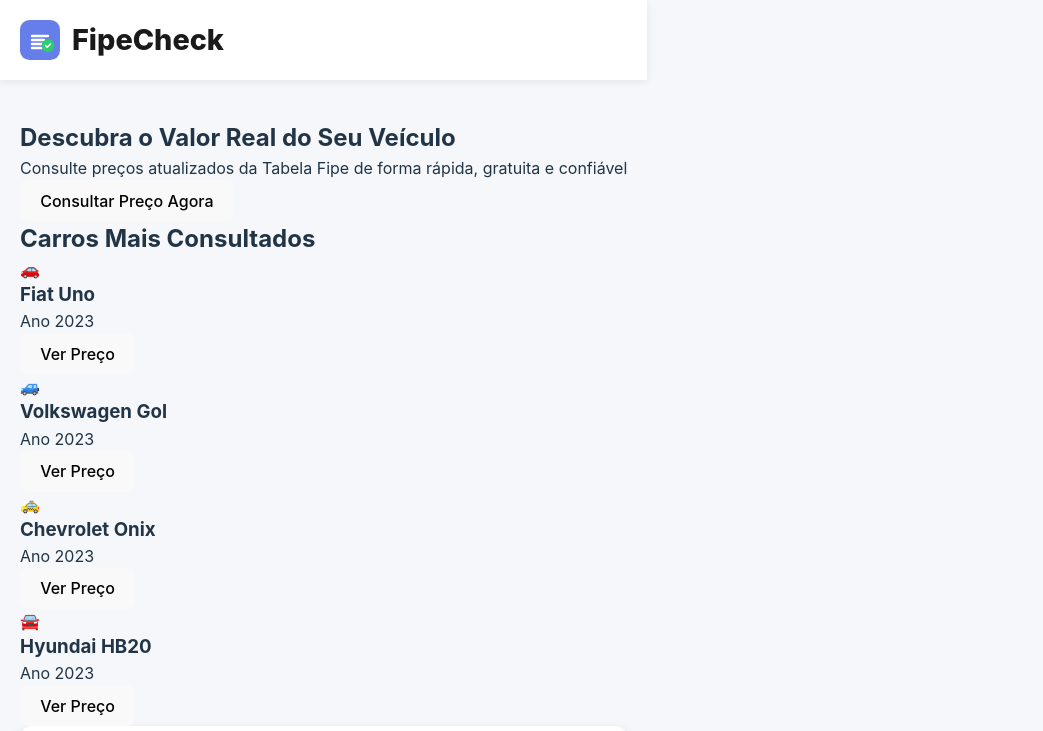
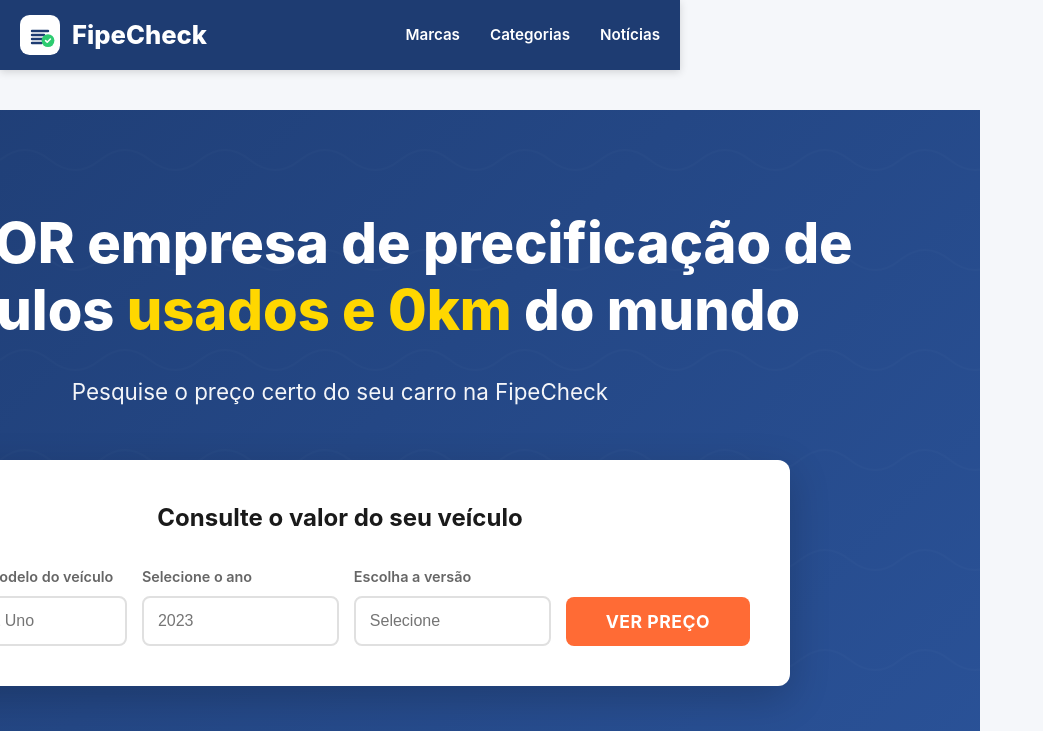
Before and after one commit to Lazarorx/desafio-minerva-tabela-fipe, a React (Vite) app in the folder tabela-fipe-app/: page / in a window 1280 px wide. Shown: the top 731 px of the page, without its empty margins (0-1043 px from the left). Built offline with nearby package versions, Linux system fonts and the light colour scheme.

Commit message:
Hero full-width estilo KBB com busca integrada
- Hero em tela cheia (full width)
- Campo de busca dentro do hero (igual KBB)
- Header azul com navegação
- Título destacado com texto dourado
- Layout idêntico ao KBB.com.br

```diff
--- a/tabela-fipe-app/src/App.css
+++ b/tabela-fipe-app/src/App.css
@@ -21,16 +21,16 @@
 }
 
 header {
-  background: white;
-  box-shadow: 0 2px 8px rgba(0, 0, 0, 0.08);
-  padding: 20px 0;
+  background: #1e3c72;
+  box-shadow: 0 2px 8px rgba(0, 0, 0, 0.15);
+  padding: 15px 0;
   position: sticky;
   top: 0;
   z-index: 100;
 }
 
 .header-content {
-  max-width: 1200px;
+  max-width: 1400px;
   margin: 0 auto;
   padding: 0 20px;
   display: flex;
@@ -49,11 +49,29 @@
 }
 
 header h1 {
-  color: #1a1a1a;
-  font-size: 1.8rem;
+  color: white;
+  font-size: 1.6rem;
   font-weight: 800;
   margin: 0;
   line-height: 1;
+}
+
+.header-nav {
+  display: flex;
+  gap: 30px;
+  align-items: center;
+}
+
+.header-nav a {
+  color: white;
+  text-decoration: none;
+  font-weight: 600;
+  font-size: 0.95rem;
+  transition: opacity 0.3s;
+}
+
+.header-nav a:hover {
+  opacity: 0.8;
 }
 
 .subtitle {
--- a/tabela-fipe-app/src/App.jsx
+++ b/tabela-fipe-app/src/App.jsx
@@ -30,13 +30,18 @@
         <div className="header-content">
           <div className="logo">
             <svg width="40" height="40" viewBox="0 0 50 50" fill="none" xmlns="http://www.w3.org/2000/svg">
-              <rect width="50" height="50" rx="12" fill="#667eea"/>
-              <path d="M15 20h20M15 25h15M15 30h20M15 35h12" stroke="white" strokeWidth="3" strokeLinecap="round"/>
+              <rect width="50" height="50" rx="12" fill="white"/>
+              <path d="M15 20h20M15 25h15M15 30h20M15 35h12" stroke="#1e3c72" strokeWidth="3" strokeLinecap="round"/>
               <circle cx="35" cy="32" r="8" fill="#2ecc71"/>
               <path d="M32 32l2 2 4-4" stroke="white" strokeWidth="2" strokeLinecap="round" strokeLinejoin="round"/>
             </svg>
             <h1>FipeCheck</h1>
           </div>
+          <nav className="header-nav">
+            <a href="#marcas">Marcas</a>
+            <a href="#categorias">Categorias</a>
+            <a href="#noticias">Notícias</a>
+          </nav>
         </div>
       </header>
 
--- a/tabela-fipe-app/src/components/Hero.jsx
+++ b/tabela-fipe-app/src/components/Hero.jsx
@@ -1,12 +1,34 @@
+import '../styles/Hero.css';
+
 function Hero({ onStartSearch }) {
   return (
     <section className="hero">
       <div className="hero-content">
-        <h2>Descubra o Valor Real do Seu Veículo</h2>
-        <p>Consulte preços atualizados da Tabela Fipe de forma rápida, gratuita e confiável</p>
-        <button className="btn-hero" onClick={onStartSearch}>
-          Consultar Preço Agora
-        </button>
+        <h2 className="hero-title">
+          A MAIOR empresa de precificação de veículos <span className="highlight">usados e 0km</span> do mundo
+        </h2>
+        <p className="hero-subtitle">Pesquise o preço certo do seu carro na FipeCheck</p>
+
+        <div className="search-box">
+          <h3>Consulte o valor do seu veículo</h3>
+          <div className="search-form">
+            <div className="form-field">
+              <label>Digite o modelo do veículo</label>
+              <input type="text" placeholder="Ex: Fiat Uno" />
+            </div>
+            <div className="form-field">
+              <label>Selecione o ano</label>
+              <input type="text" placeholder="2023" />
+            </div>
+            <div className="form-field">
+              <label>Escolha a versão</label>
+              <input type="text" placeholder="Selecione" />
+            </div>
+            <button className="btn-search" onClick={onStartSearch}>
+              Ver Preço
+            </button>
+          </div>
+        </div>
       </div>
     </section>
   );
--- a/tabela-fipe-app/src/styles/Hero.css
+++ b/tabela-fipe-app/src/styles/Hero.css
@@ -1,8 +1,9 @@
 .hero {
   background: linear-gradient(135deg, #1e3c72 0%, #2a5298 100%);
-  padding: 80px 40px;
-  border-radius: 0;
-  margin: -40px -20px 50px -20px;
+  padding: 100px 20px 120px;
+  margin: 0;
+  width: 100vw;
+  margin-left: calc(-50vw + 50%);
   text-align: center;
   position: relative;
   overflow: hidden;
@@ -22,66 +23,127 @@
 .hero-content {
   position: relative;
   z-index: 1;
-  max-width: 800px;
+  max-width: 1200px;
   margin: 0 auto;
 }
 
-.hero-content h2 {
-  font-size: 3rem;
+.hero-title {
+  font-size: 3.5rem;
   color: white;
-  margin-bottom: 20px;
+  margin-bottom: 30px;
   line-height: 1.2;
   font-weight: 800;
 }
 
-.hero-content p {
-  font-size: 1.3rem;
+.hero-title .highlight {
+  color: #ffd700;
+}
+
+.hero-subtitle {
+  font-size: 1.4rem;
   color: rgba(255, 255, 255, 0.95);
-  margin-bottom: 40px;
+  margin-bottom: 50px;
   line-height: 1.6;
 }
 
-.btn-hero {
-  padding: 20px 50px;
+.search-box {
+  background: white;
+  padding: 40px;
+  border-radius: 12px;
+  max-width: 900px;
+  margin: 0 auto;
+  box-shadow: 0 12px 40px rgba(0, 0, 0, 0.2);
+}
+
+.search-box h3 {
+  color: #1a1a1a;
+  font-size: 1.5rem;
+  margin-bottom: 30px;
+  font-weight: 700;
+}
+
+.search-form {
+  display: grid;
+  grid-template-columns: 1fr 1fr 1fr auto;
+  gap: 15px;
+  align-items: end;
+}
+
+.form-field {
+  text-align: left;
+}
+
+.form-field label {
+  display: block;
+  color: #666;
+  font-size: 0.9rem;
+  margin-bottom: 8px;
+  font-weight: 600;
+}
+
+.form-field input {
+  width: 100%;
+  padding: 14px;
+  border: 2px solid #e0e0e0;
+  border-radius: 8px;
+  font-size: 1rem;
+  transition: border-color 0.3s;
+}
+
+.form-field input:focus {
+  outline: none;
+  border-color: #2a5298;
+}
+
+.btn-search {
+  padding: 14px 40px;
   background: #ff6b35;
   color: white;
   border: none;
-  border-radius: 50px;
-  font-size: 1.2rem;
+  border-radius: 8px;
+  font-size: 1.1rem;
   font-weight: 700;
   cursor: pointer;
   transition: all 0.3s ease;
-  box-shadow: 0 8px 20px rgba(255, 107, 53, 0.4);
   text-transform: uppercase;
-  letter-spacing: 1px;
+  letter-spacing: 0.5px;
+  white-space: nowrap;
 }
 
-.btn-hero:hover {
-  transform: translateY(-3px);
-  box-shadow: 0 12px 28px rgba(255, 107, 53, 0.5);
+.btn-search:hover {
   background: #ff5722;
+  transform: translateY(-2px);
+  box-shadow: 0 4px 12px rgba(255, 107, 53, 0.4);
 }
 
-.hero-image {
+.btn-hero {
   display: none;
+}
+
+@media (max-width: 968px) {
+  .search-form {
+    grid-template-columns: 1fr;
+  }
+
+  .btn-search {
+    width: 100%;
+  }
 }
 
 @media (max-width: 768px) {
   .hero {
-    padding: 60px 20px;
-    margin: -20px -15px 30px -15px;
+    padding: 60px 15px 80px;
   }
 
-  .hero-content h2 {
+  .hero-title {
     font-size: 2rem;
   }
 
-  .hero-content p {
+  .hero-subtitle {
     font-size: 1.1rem;
   }
 
-  .btn-hero {
-    padding: 16px 40px;
-    font-size: 1rem;
+  .search-box {
+    padding: 25px;
   }
 }
```
